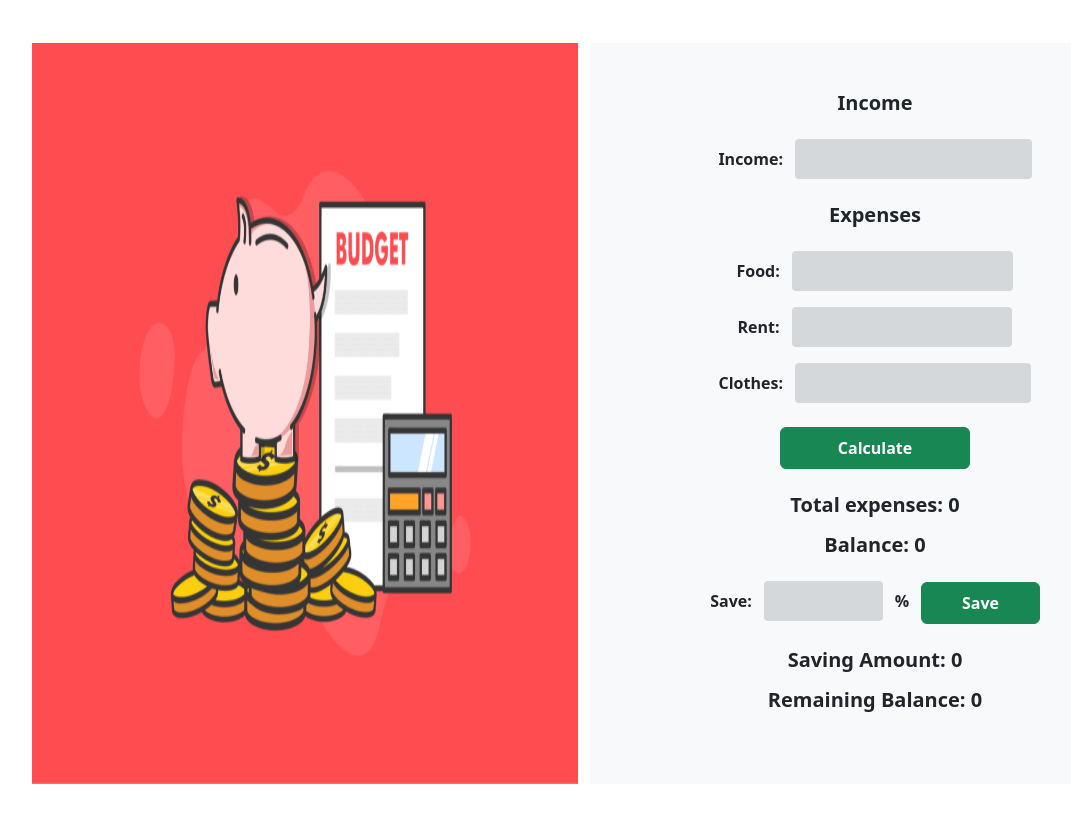
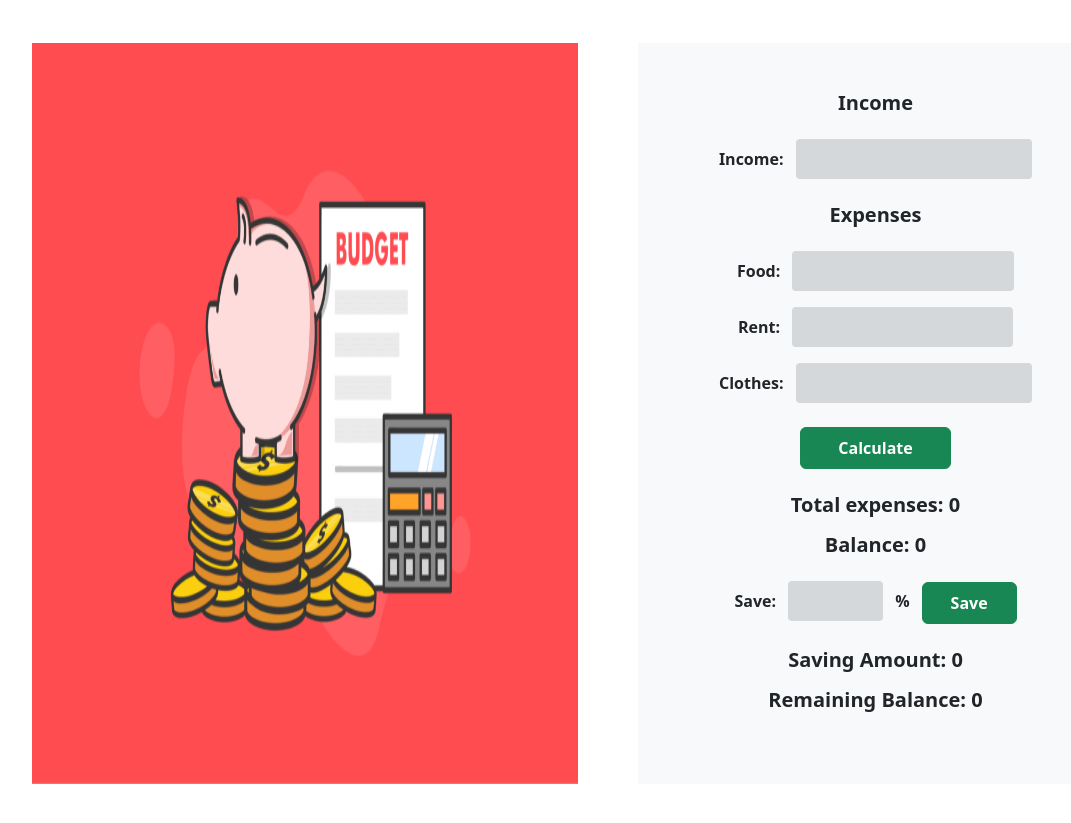
Before and after one commit to mashruf/money-matters, a plain HTML site: page index.html in a window 1280 px wide. Shown: the part 101-924 px from the top of the page, without its empty margins (50-1121 px from the left). Drawn offline with nearby package versions, Linux system fonts and the light colour scheme.

Commit message:
js fixed

```diff
--- a/index.html
+++ b/index.html
@@ -27,11 +27,11 @@
     <!-- main -->
     <main>
         <div class="container mb-5">
-            <div class="row">
+            <div class="row gap-5">
                 <div class="col-12 col-md-6">
                     <img class=" w-100 h-100" src="images/money-matters.png" alt="">
                 </div>
-                <div class="col-12 col-md-6 bg-light p-5 text-center">
+                <div class="col-12 col-md-5 bg-light p-5 text-center">
                     <!-- income -->
                     <h5 class="fw-bold mb-4">Income</h5>
                     <label class="mb-4">
```
